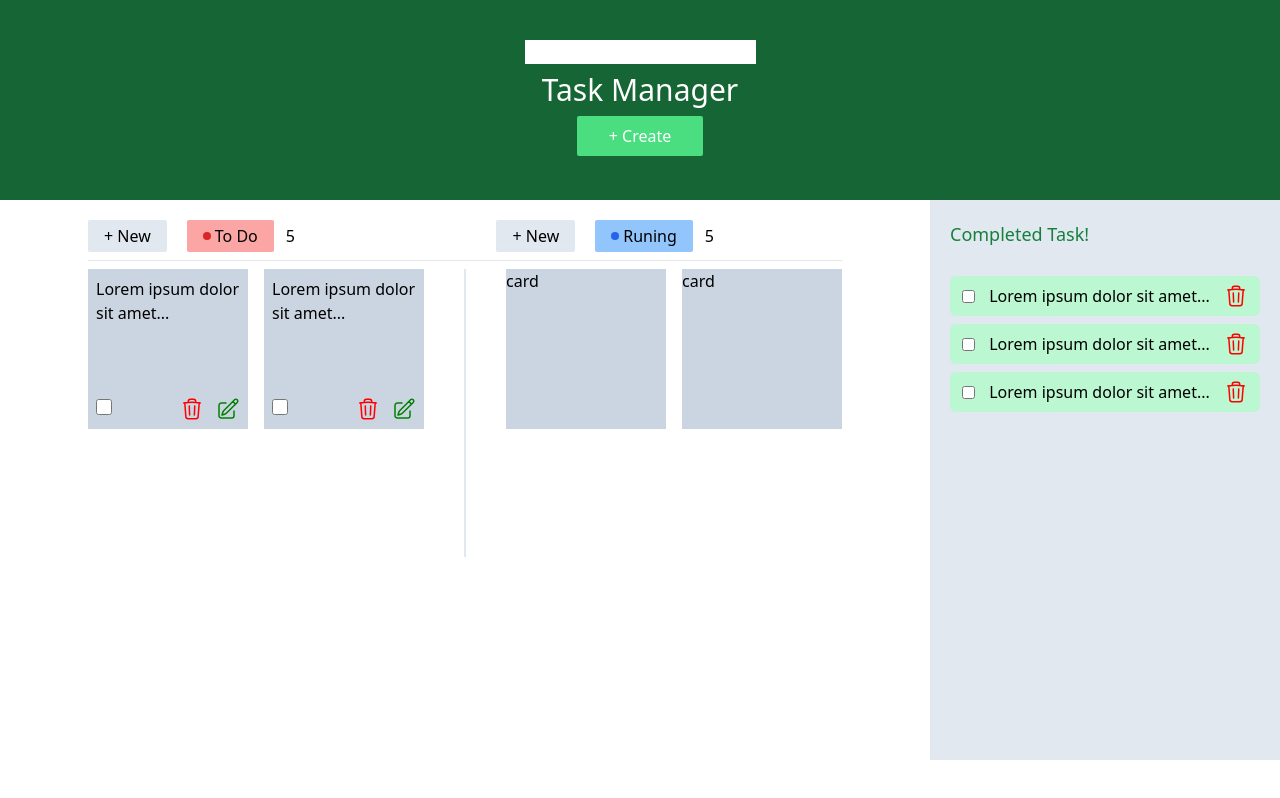
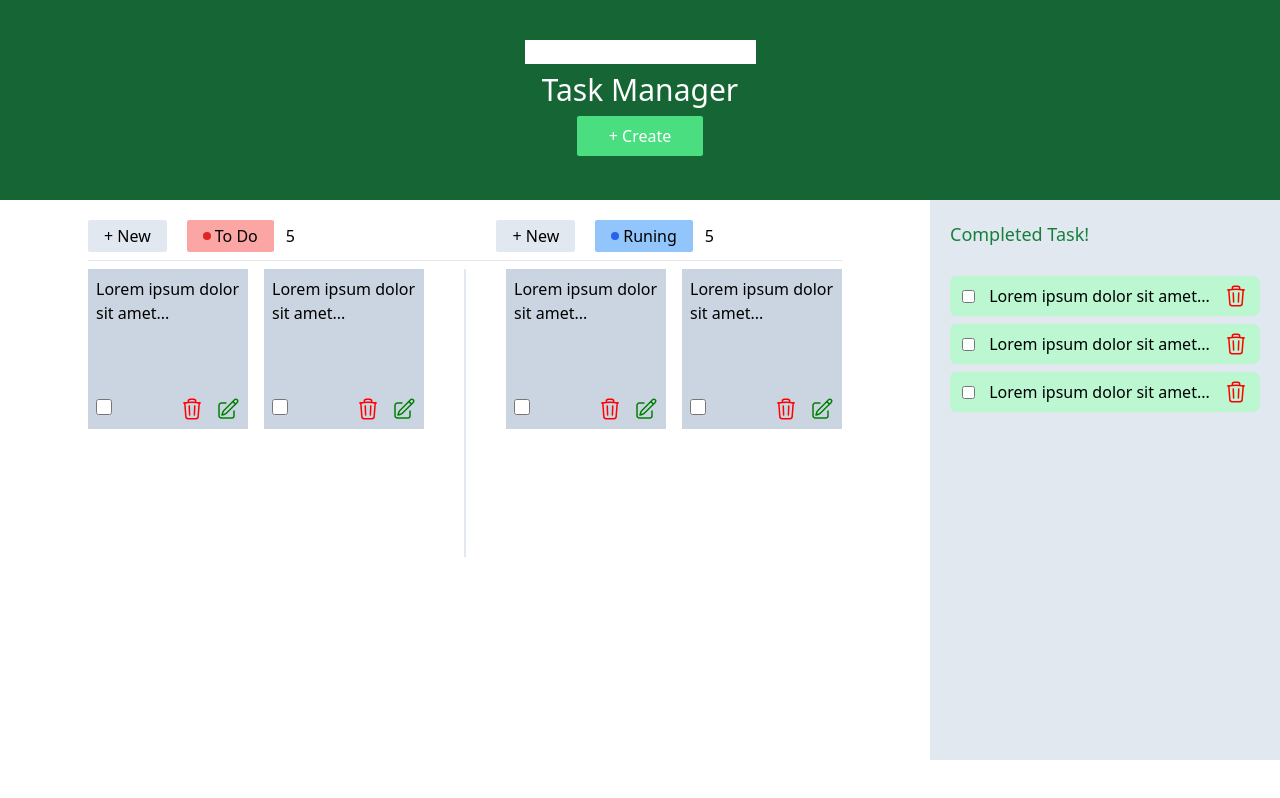
Before and after one commit to Nayem707/Todo-list-app, a React (Vite) app: page / in a window 1280 px wide. Built offline with nearby package versions, Linux system fonts and the light colour scheme.

Commit message:
add modal components

```diff
--- a/src/components/common/InprogressCad.jsx
+++ b/src/components/common/InprogressCad.jsx
@@ -1,7 +1,29 @@
-import React from 'react';
+import { EditIcon, TrashIcon } from '../../assets/Icon';
 
 const InprogressCad = () => {
-  return <div className='h-40 w-40 bg-slate-300'>card</div>;
+  return (
+    <div className='h-40 w-40 p-2 bg-slate-300 grid grid-cols-1 gap-4 content-between'>
+      <div>
+        <p>Lorem ipsum dolor sit amet...</p>
+      </div>
+
+      <div className=' flex justify-between items-center gap-5'>
+        <div>
+          <input
+            className='h-4 w-4 cursor-pointer'
+            type='checkbox'
+            name=''
+            id=''
+          />
+        </div>
+
+        <div className=' flex gap-3'>
+          <TrashIcon />
+          <EditIcon />
+        </div>
+      </div>
+    </div>
+  );
 };
 
 export default InprogressCad;
--- /dev/null
+++ b/src/components/common/Modal.jsx
@@ -0,0 +1,55 @@
+import { useState } from 'react';
+import { EditIcon } from '../../assets/Icon';
+import Card from './ToDoCard';
+
+function Modal() {
+  const [isOpen, setIsOpen] = useState(false);
+
+  const openModal = () => {
+    setIsOpen(true);
+  };
+
+  const closeModal = () => {
+    setIsOpen(false);
+  };
+
+  return (
+    <div className='bg-gray-200 flex justify-center items-center h-screen'>
+      {/* <button className='' onClick={openModal}>
+        <EditIcon />
+      </button> */}
+      <Card openModal={openModal} />
+
+      {isOpen && (
+        <div className='fixed top-0 left-0 w-full h-full bg-gray-800 bg-opacity-50 flex justify-center items-center'>
+          <div className='bg-white p-8 rounded shadow-lg w-1/2'>
+            <div className='flex justify-between items-center'>
+              <h2 className='text-lg font-semibold'>Modal Title</h2>
+              <button
+                className='text-gray-600 hover:text-gray-800 focus:outline-none'
+                onClick={closeModal}
+              >
+                <svg
+                  className='h-6 w-6'
+                  fill='none'
+                  viewBox='0 0 24 24'
+                  stroke='currentColor'
+                >
+                  <path
+                    strokeLinecap='round'
+                    strokeLinejoin='round'
+                    strokeWidth='2'
+                    d='M6 18L18 6M6 6l12 12'
+                  ></path>
+                </svg>
+              </button>
+            </div>
+            <p className='text-gray-700 mt-4'>Modal Content Goes Here</p>
+          </div>
+        </div>
+      )}
+    </div>
+  );
+}
+
+export default Modal;
--- a/src/page/home/Home.jsx
+++ b/src/page/home/Home.jsx
@@ -1,6 +1,7 @@
 import Card from '../../components/common/ToDoCard';
 import InprogressCad from '../../components/common/InprogressCad';
 import SideCard from '../../components/common/SideCard';
+import Modal from '../../components/common/Modal';
 
 const Home = () => {
   return (
```
